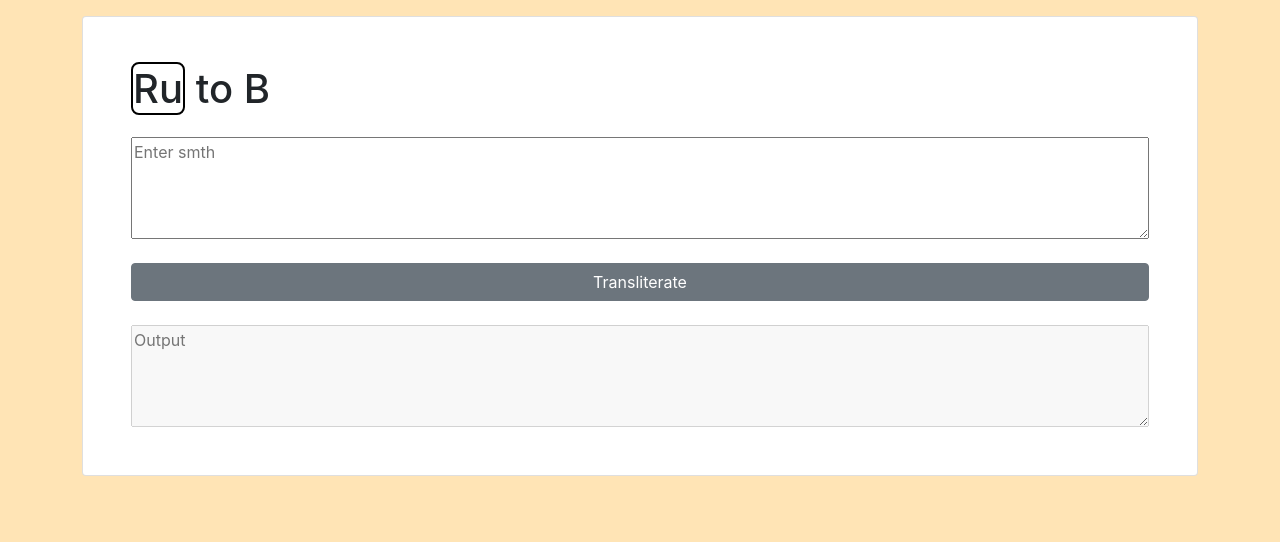
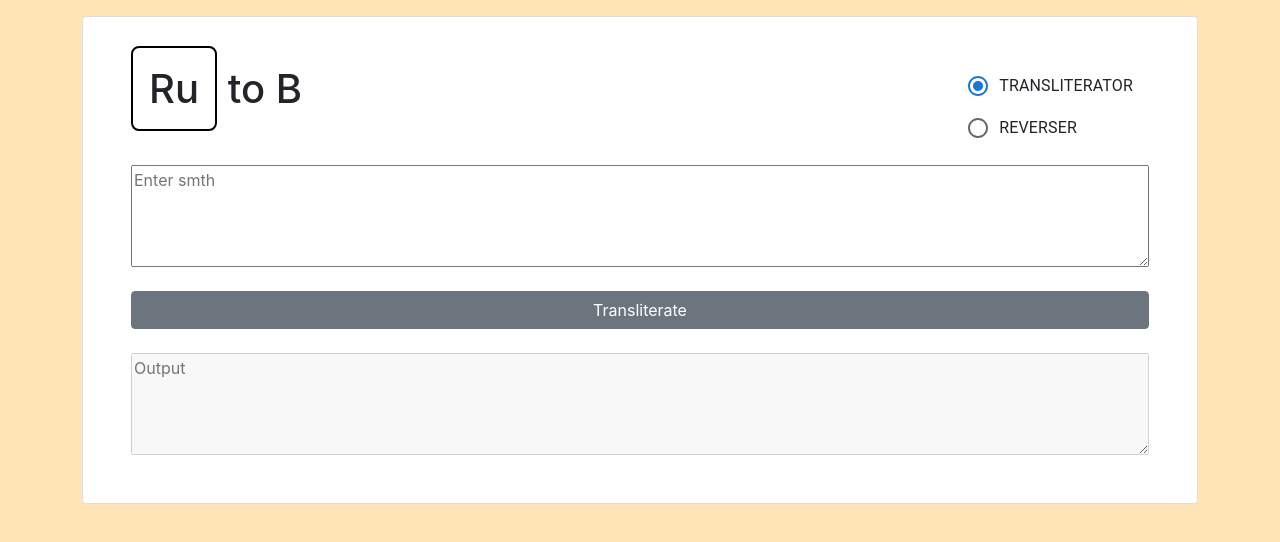
Before and after one commit to OnionKnight621/cringesliterator-webapp, a React (Create React App) app: page / in a window 1280 px wide. Shown: the top 542 px of the page. Built offline with nearby package versions, Linux system fonts and the light colour scheme.

Commit message:
feat: reverser

```diff
--- a/package.json
+++ b/package.json
@@ -4,6 +4,11 @@
   "private": true,
   "homepage": "https://onionknight621.github.io/transliterator-plus",
   "dependencies": {
+    "@emotion/react": "^11.4.1",
+    "@emotion/styled": "^11.3.0",
+    "@fontsource/roboto": "^4.5.0",
+    "@mui/icons-material": "^5.0.0-rc.1",
+    "@mui/material": "^5.0.0-rc.1",
     "@testing-library/jest-dom": "^5.14.1",
     "@testing-library/react": "^11.2.7",
     "@testing-library/user-event": "^12.8.3",
--- a/src/App.css
+++ b/src/App.css
@@ -1,6 +1,7 @@
 .language,
 .transliteration {
   border: solid black 2px;
+  padding: 1rem;
   border-radius: 8px;
   -webkit-touch-callout: none; /* iOS Safari */
   -webkit-user-select: none; /* Safari */
@@ -21,4 +22,6 @@ body {
 
 header {
   margin-bottom: 1rem;
+  display: flex;
+  justify-content: space-between;
 }
--- a/src/App.tsx
+++ b/src/App.tsx
@@ -1,40 +1,30 @@
 import React, { useState } from "react";
 
 import "./App.css";
+import ModeSwitcher from "./components/modeSwitcher";
+import Header from "./components/header";
+
+import reverser from "./utils/reverser";
 import transliterate from "./utils/transliterator";
-import { LANGUAGES, MODES } from "./constants";
-
-const Header = ({ language, mode, handleLangChange }) => {
-  return (
-    <h1>
-      {language === LANGUAGES.RUS ? (
-        <span
-          className="language"
-          onClick={() => handleLangChange(LANGUAGES.ENG)}
-        >
-          Ru
-        </span>
-      ) : (
-        <span
-          className="language"
-          onClick={() => handleLangChange(LANGUAGES.RUS)}
-        >
-          Eng
-        </span>
-      )}{" "}
-      to B
-    </h1>
-  );
-};
+import { LANGUAGES, MODES, REVERSER_MODES } from "./constants";
 
 const App = () => {
   const [language, setLanguage] = useState(LANGUAGES.RUS);
   const [mode, setMode] = useState(MODES.TRANSLITERATOR);
+  const [reverserMode, setReverserMode] = useState(REVERSER_MODES.WORD);
   const [inputData, setInputData] = useState("");
   const [outputData, setOutputData] = useState("");
 
-  const handletransliterateClick = () => {
-    const processedData = transliterate(inputData, language);
+  const handleActionClick = () => {
+    let processedData: string;
+
+    if (mode === MODES.TRANSLITERATOR) {
+      processedData = transliterate(inputData, language);
+    }
+    if (mode === MODES.REVERSER) {
+      processedData = reverser(inputData, reverserMode);
+    }
+
     navigator.clipboard.writeText(processedData);
     setOutputData(processedData);
   };
@@ -49,11 +39,20 @@ const App = () => {
     setLanguage(value);
   };
 
-  const handleKeyPress = (e) => {
-    if (e.key === "Enter") {
-      handletransliterateClick();
+  const handleModeChange = (mode: string) => {
+    setMode(mode);
+    console.log(mode);
+  };
+
+  const handleReverserModeChange = (mode: string) => {
+    setReverserMode(mode);
+  };
+
+  const handleKeyPress = (e: any) => {
+    if (e.key === "Enter" || e.key === " ") {
+      handleActionClick();
     }
-  }
+  };
 
   return (
     <main className="container">
@@ -62,8 +61,11 @@ const App = () => {
           <Header
             language={language}
             mode={mode}
+            reverserMode={reverserMode}
+            handleReverserModeChange={handleReverserModeChange}
             handleLangChange={handleLangChange}
           />
+          <ModeSwitcher mode={mode} handleModeChange={handleModeChange} />
         </header>
 
         <textarea
@@ -78,7 +80,7 @@ const App = () => {
           type="button"
           className="btn btn-secondary"
           id="transliterator-btn"
-          onClick={handletransliterateClick}
+          onClick={handleActionClick}
         >
           Transliterate
         </button>
--- /dev/null
+++ b/src/components/header.tsx
@@ -0,0 +1,55 @@
+import React from "react";
+import { LANGUAGES, MODES, REVERSER_MODES } from "../constants";
+
+const Header = ({
+  language,
+  mode,
+  reverserMode,
+  handleReverserModeChange,
+  handleLangChange,
+}) => {
+  if (mode === MODES.REVERSER) {
+    return (
+      <h1>
+        {reverserMode === REVERSER_MODES.WORD ? (
+          <span
+            className="language"
+            onClick={() => handleReverserModeChange(REVERSER_MODES.FULL_TEXT)}
+          >
+            Words
+          </span>
+        ) : (
+          <span
+            className="language"
+            onClick={() => handleReverserModeChange(REVERSER_MODES.WORD)}
+          >
+            Full text
+          </span>
+        )}
+      </h1>
+    );
+  }
+
+  return (
+    <h1>
+      {language === LANGUAGES.RUS ? (
+        <span
+          className="language"
+          onClick={() => handleLangChange(LANGUAGES.ENG)}
+        >
+          Ru
+        </span>
+      ) : (
+        <span
+          className="language"
+          onClick={() => handleLangChange(LANGUAGES.RUS)}
+        >
+          Eng
+        </span>
+      )}{" "}
+      to B
+    </h1>
+  );
+};
+
+export default Header;
--- /dev/null
+++ b/src/components/modeSwitcher.tsx
@@ -0,0 +1,29 @@
+import React from "react";
+import {
+  Radio,
+  RadioGroup,
+  FormControlLabel,
+  FormControl,
+} from "@mui/material";
+
+import { MODES } from "../constants";
+
+const ModeSwitcher = ({ mode, handleModeChange }) => {
+  return (
+    <FormControl component="fieldset">
+      <RadioGroup aria-label="mode" name="row-radio-buttons-group" value={mode}>
+        {Object.values(MODES).map((item) => (
+          <FormControlLabel
+            value={item}
+            key={item}
+            control={<Radio />}
+            label={item}
+            onClick={() => handleModeChange(item)}
+          />
+        ))}
+      </RadioGroup>
+    </FormControl>
+  );
+};
+
+export default ModeSwitcher;
--- a/src/constants.ts
+++ b/src/constants.ts
@@ -6,6 +6,10 @@ export const ENG = "a b c d e f g h i j k l m n o p q r s t u v w x y z".split(/
 
 export const ENG_B = "升 乃 匚 力 仨 下 马 卄 工 亅 长 乚 从 认 口 尸 贝 尺 丂 丅 凵 V 山 乂 丫 乙".split(/ +/g);
 
+export const ENQ_QWERTY = "q w e r t y u i o p [ ] a s d f g h j k l ; ' z x c v b n m , . /".split(/ +/g);
+
+export const RUS_QWERTY = "й ц у к е н г ш щ з х ъ ф ы в а п р о л д ж э я ч с м и т ь б ю .".split(/ +/g);
+
 export const LANGUAGES = {
     ENG: "ENG",
     RUS: "RUS"
@@ -13,5 +17,10 @@ export const LANGUAGES = {
 
 export const MODES = {
     TRANSLITERATOR: "TRANSLITERATOR",
-    REVERSE: "REVERSE"
+    REVERSER: "REVERSER"
 };
+
+export const REVERSER_MODES = {
+    FULL_TEXT: "FULL_TEXT",
+    WORD: "WORD"
+}
--- /dev/null
+++ b/src/utils/reverser.ts
@@ -0,0 +1,20 @@
+import { REVERSER_MODES } from "../constants";
+
+const reverser = (text: string, submode: string) => {
+  let output: string;
+
+  if (submode === REVERSER_MODES.WORD) {
+    const words: string[] = text.trim().split(" ");
+    const reversedWords: string[] = [];
+    for (const word of words) {
+      reversedWords.push(word.trim().split("").reverse().join(""));
+    }
+    output = reversedWords.join(" ");
+  } else {
+    output = text.trim().split("").reverse().join("");
+  }
+
+  return output;
+};
+
+export default reverser;
```
Also changed, not shown: 1 other file (tests, documents, lock files or other folders). Lines whose indentation alone changed are shown as unchanged.
